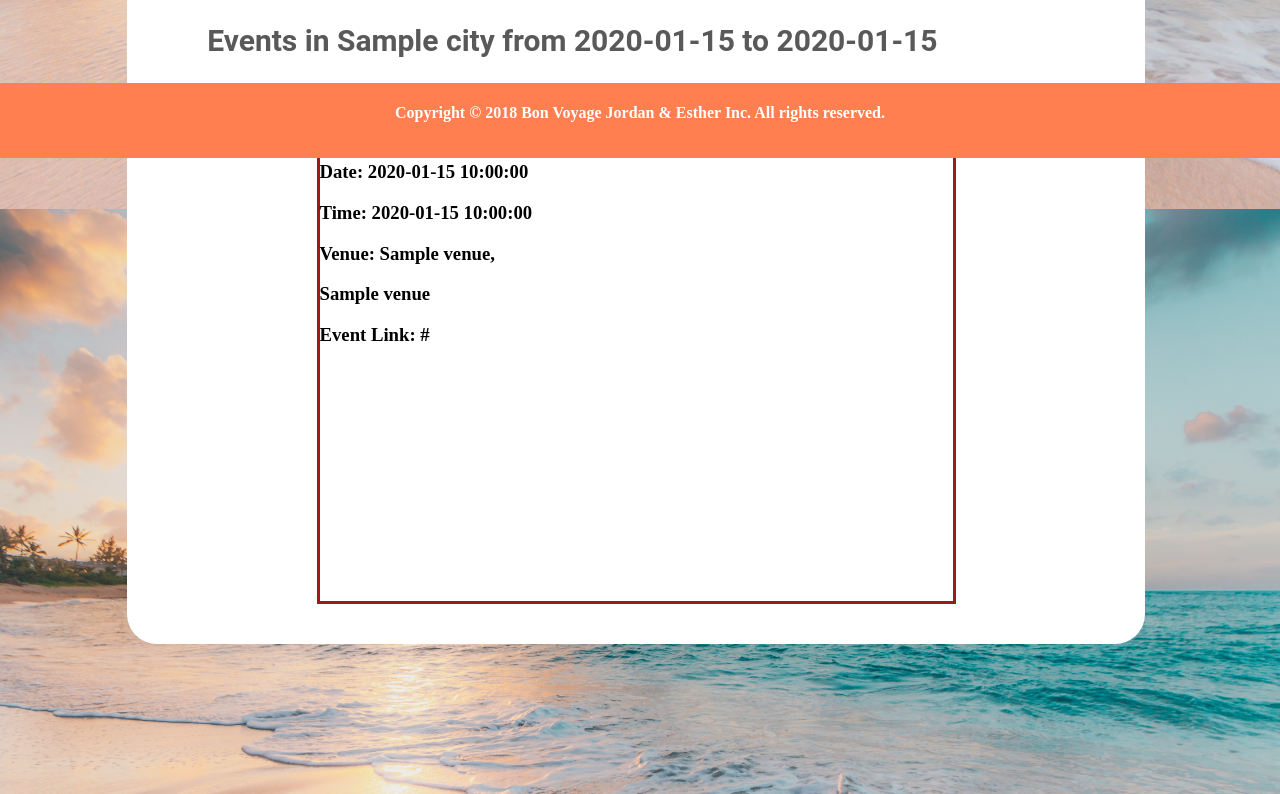
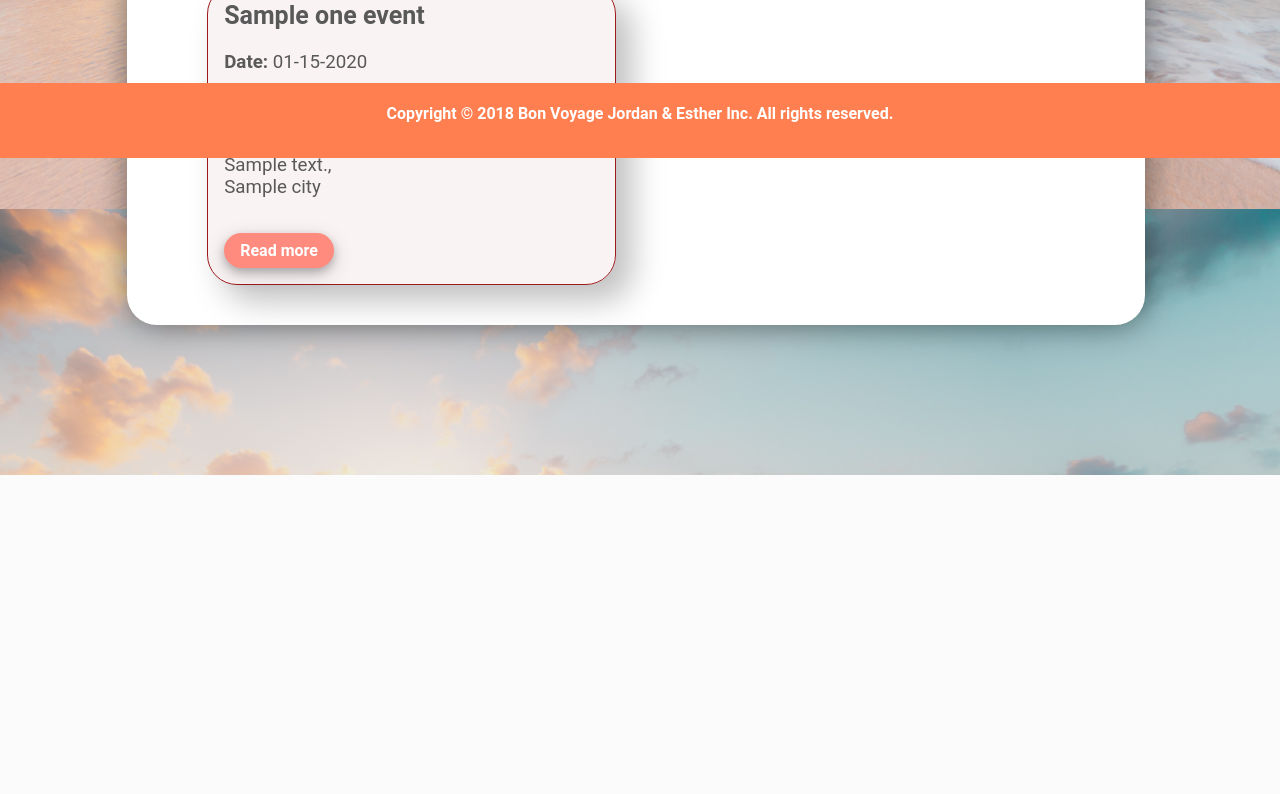
Before and after one commit to jskazn1/HCDE310-FinalProject, a Flask app: template templates/results.html in a window 1280 px wide. Shown: the part 642-1436 px from the top of the page. After the commit the page ends 1117 px from the top, so only its background shows below. Run offline with Flask 2, Linux system fonts and the light colour scheme; the template is opened without the code that fills it: most values are stand-ins (such as "Sample title", 1, 10 or a date in 2020).

Commit message:
more progress into results page

```diff
--- a/main.py
+++ b/main.py
@@ -3,6 +3,7 @@ from flask import render_template
 from flask import request
 import json
 import os
+import datetime
 import urllib.parse
 import urllib.request
 
@@ -37,6 +38,7 @@ def unsplash_api(method, params=None):
     with urllib.request.urlopen(request_url) as response:
         raw_data = response.read()
     unsplash_data = json.loads(raw_data)
+    print(request_url)
     return unsplash_data
 
 
@@ -80,11 +82,11 @@ def results():
     city_pics = unsplash_api('/search/photos', params={
         'query': city[0],
         'page': "1",
-        'per_page': "9",
+        'per_page': "10",
         'orientation': "landscape"
     })
     return render_template('results.html', title='Searching {} - Bon Voyage'.format(city), city=city, cityinfo=event.get('city', []),
-                          event=event.get('events', []), city_pics=city_pics.get('results', []), startDate=startDate, endDate=endDate)
+                          event=sorted(event.get('events', []), key=lambda i: datetime.datetime.strptime('{} {}'.format(i.get('local_date'), i.get('local_time')), '%Y-%m-%d %H:%M')), city_pics=city_pics.get('results', []), startDate=startDate, endDate=endDate)
 
 
 if __name__ == '__main__':
--- a/static/assets/styles/design.css
+++ b/static/assets/styles/design.css
@@ -4,6 +4,7 @@ body {
     background-size: cover;
     background-image: url(/static/assets/images/background.jpg);
     background-attachment: fixed;
+    font-family: "roboto", sans-serif;
 }
 
 .home-section {
@@ -20,6 +23,7 @@ body {
     border-radius: 30px;
     background-color: white;
     margin: 80px auto;
+    box-shadow: 0 0 2em rgba(0, 0, 0, .5);
 }
 
 #results-website-name {
@@ -49,11 +66,11 @@ h1 {
 }
 
 #event-results {
-    margin-bottom: 150px;
-    display: flex;
-    flex-direction: row;
-    justify-content: space-evenly;
-    flex-wrap: wrap;
+    display: grid;
+    grid-template-columns: repeat(2, 1fr);
+    box-sizing: border-box;
+    margin: 0 80px 150px;
+    grid-column-gap: 40px;
 }
 
 select {
@@ -112,7 +129,7 @@ input[type=text] {
     margin-bottom: 40px;
 }
 
-.submit {
+.submit, .event-tag {
     background-color: #ff8b7f;
     border-radius: 30px;
     border: none;
@@ -129,18 +146,51 @@ input[type=text] {
 
 h2 {
     margin-top: 0;
-    font-size: 30px;
+    font-size: 25px;
+    font-family: "roboto", sans-serif;
+    font-weight: normal;
+    color: #595959;
+}
+
+h3 {
     font-family: "roboto", sans-serif;
     font-weight: normal;
     color: #595959;
 }
 
 .one-event {
-    width: 633px;
-    height: 500px;
-    border: #9C1A1C;
-    border-style: solid;
+    color: #fff;
+    box-sizing: border-box;
+    padding: 1em;
+    border: 1px solid #9C1A1C;
     margin-bottom: 40px;
+    display: flex;
+    flex-direction: column;
+    border-radius: 30px;
+    box-shadow: 1em 1em 2em rgba(0, 0, 0, .25);
+    background-color: rgba(156, 26, 28, .05);
+}
+
+.one-event h3 {
+    margin: 0;
+    margin-bottom: 1em;
+}
+
+.event-item-spacer {
+    flex-grow: 1;
+}
+
+.event-tag {
+    text-decoration: none;
+    font: inherit;
+    background-color: #ff8b7f;
+    padding: 0.5em 1em;
+    display: inline-block;
+    font-weight: bold;
+    white-space: nowrap;
+    margin-top: 1em;
+    width: auto;
+    height: auto;
 }
 
 footer {
--- a/templates/results.html
+++ b/templates/results.html
@@ -2,12 +2,12 @@
 
 <body>
     <div class="results-section">
-        <img id="results-website-name" src="/static/assets/images/websiteName.png" />
+        <a href="/"><img alt="Bon Voyage" id="results-website-name" src="/static/assets/images/websiteName.png" /></a>
         <h1>Photos of {{ city[0] }}, {{ cityinfo.state }}</h1>
         <div id="city-photos">
             {% for citypics in city_pics %}
-                <div>
-                    <img class="top-city-pics" src="{{ citypics.urls.small }}"/>
+                <div class="city-photo" style="background-image: url({{ citypics.urls.small }});">
+                    <div class="city-photo-sizer"></div>
                 </div>
             {% endfor %}
         </div>
@@ -15,12 +15,17 @@
         <div id="event-results">
             {% for oneEvent in event %}
                 <div class="one-event">
-                    <h2>Event name: {{ oneEvent.name }}</h2>
-                    <h3>Date: {{ oneEvent.local_date }}</h3>
-                    <h3>Time: {{ oneEvent.local_time }}</h3>
-                    <h3>Venue: {{ oneEvent.venue }},</h3>
-                    <h3>       {{ oneEvent.venue }}</h3>
-                    <h3>Event Link: {{ oneEvent.link }}</h3>
+                    <h2><span class="bold">{{ oneEvent.name }}</span></h2>
+                    <h3><span class="bold">Date:</span> {{ "{}-{}-{}".format(oneEvent.local_date[5:7],
+                                                                             oneEvent.local_date[8:10],
+                                                                             oneEvent.local_date[0:4]) }}</h3>
+                    <h3><span class="bold">Time:</span> {{ oneEvent.local_time }}</h3>
+                    {% if oneEvent.venue and oneEvent.venue.name and oneEvent.venue.address_1 and oneEvent.venue.city %}
+                        <h3><span class="bold">Venue:</span> {{ oneEvent.venue.name }}<br><span class="bold"></span> {{ oneEvent.venue.address_1 }},<br><span class="bold"></span> {{ oneEvent.venue.city }}</h3>
+                    {% endif %}
+                <div class="event-item-spacer"></div>
+                <div>
+                    <a class="event-tag" href="{{ oneEvent.link }}" target="_blank">Read more</a></div>
                 </div>
             {% endfor %}
         </div>
```
Also changed, not shown: other parts of static/assets/styles/design.css (+25 -4 lines).
